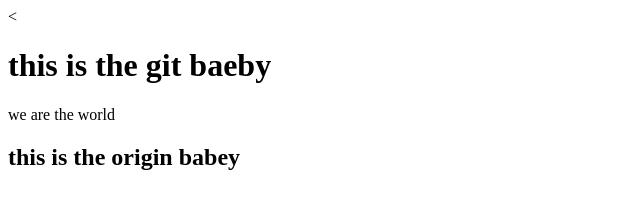
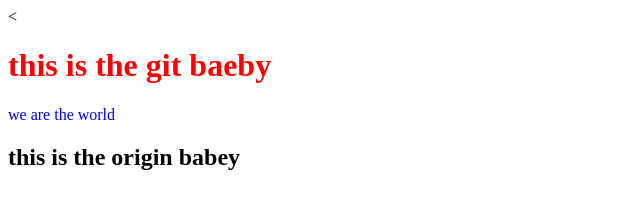
Before and after one commit to r-ks/crap-portfolio, a plain HTML site: page index.html in a window 1280 px wide. Shown: the whole page, without its empty margins (0-640 px from the left). Drawn offline with Linux system fonts and the light colour scheme.

Commit message:
made changes to the index-html

```diff
--- a/index.html
+++ b/index.html
@@ -3,6 +3,10 @@
   <head>
     <meta charset="utf-8">
     <title>crap-portfolio</title>
+    <style = "style\text">
+      h1 {color: red;}
+      p {color: blue;}
+    </style>
   </head>
 
   <body>
```
